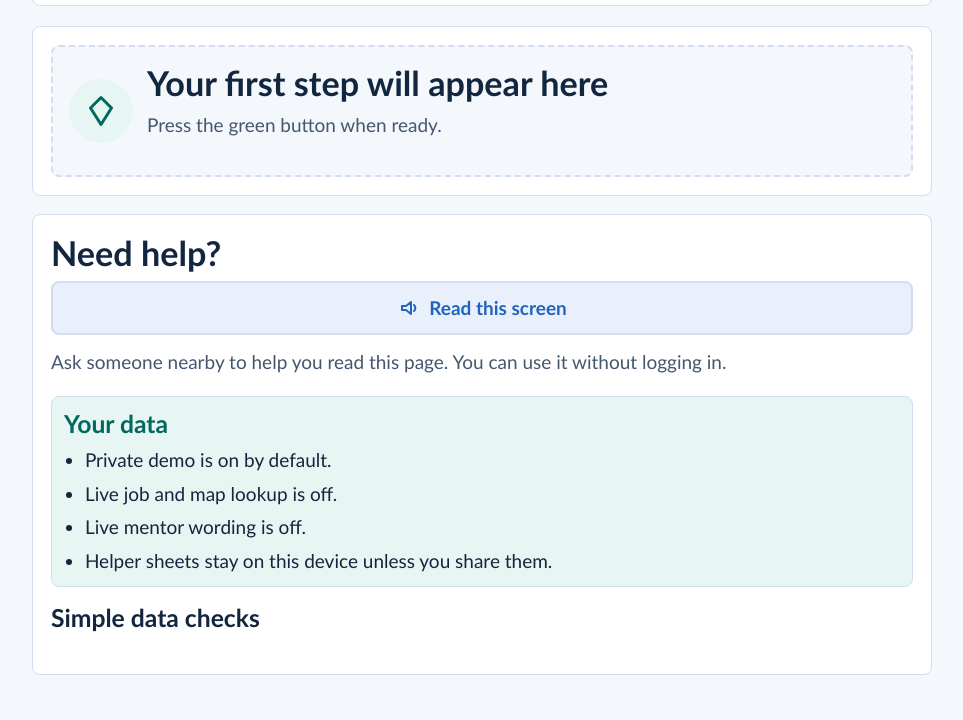
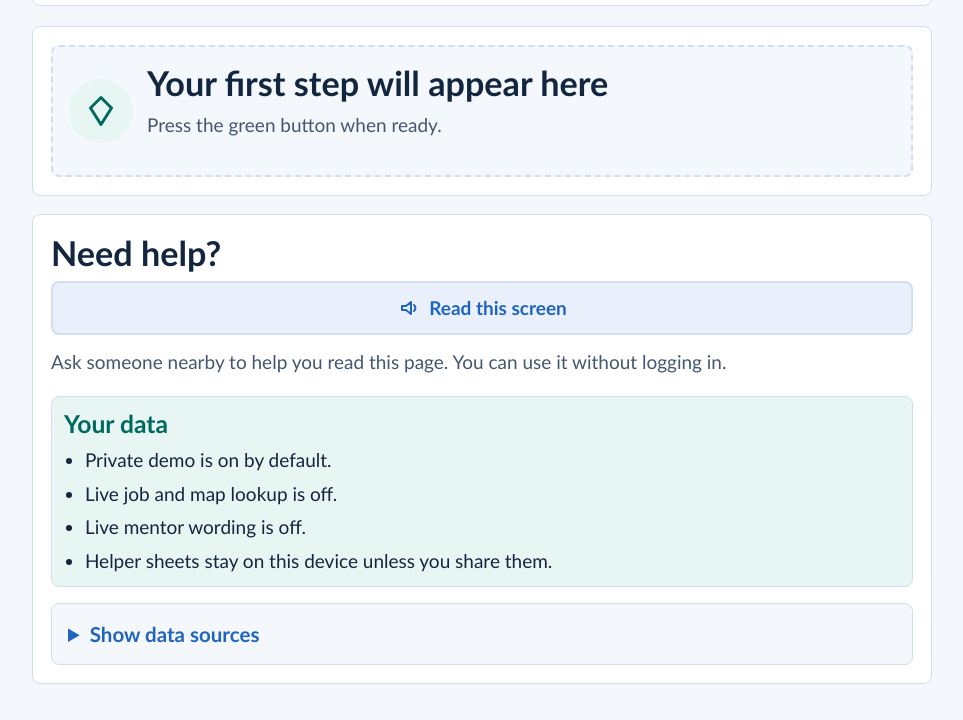
Before and after one commit to jckx15-13/PyCon-26-, a plain HTML site: page static/index.html in a window 1280 px wide. Shown: the part 1706-2426 px from the top of the page, without its empty margins (158-1121 px from the left). Drawn offline with Linux system fonts and the light colour scheme; no server answers.

Commit message:
Make source evidence optional by default

```diff
--- a/static/index.html
+++ b/static/index.html
@@ -334,11 +334,14 @@
             <li>Helper sheets stay on this device unless you share them.</li>
           </ul>
         </div>
-        <div class="integration-panel" aria-labelledby="integration-heading">
-          <h3 id="integration-heading">Simple data checks</h3>
-          <div id="integration-list" class="integration-list"></div>
-        </div>
-        <div id="source-list" class="source-list"></div>
+        <details class="support-details" id="source-details">
+          <summary>Show data sources</summary>
+          <div class="integration-panel" aria-labelledby="integration-heading">
+            <h3 id="integration-heading">Simple data checks</h3>
+            <div id="integration-list" class="integration-list"></div>
+          </div>
+          <div id="source-list" class="source-list"></div>
+        </details>
       </aside>
     </main>
 
--- a/static/styles.css
+++ b/static/styles.css
@@ -1042,14 +1042,34 @@ input[type="range"] {
   line-height: 1.35;
 }
 
+.support-details {
+  margin-top: 16px;
+  border: 1px solid var(--line);
+  border-radius: var(--radius);
+  background: var(--soft);
+}
+
+.support-details summary {
+  min-height: 56px;
+  color: var(--blue);
+  cursor: pointer;
+  padding: 14px 16px;
+  font-size: 1.08rem;
+  font-weight: 900;
+}
+
+.support-details[open] summary {
+  border-bottom: 1px solid var(--line);
+}
+
 .source-list {
   display: grid;
   gap: 10px;
-  margin-top: 12px;
+  margin: 12px;
 }
 
 .integration-panel {
-  margin-top: 16px;
+  margin: 12px 12px 0;
 }
 
 .integration-list {
```
Also changed, not shown: 3 other files.
